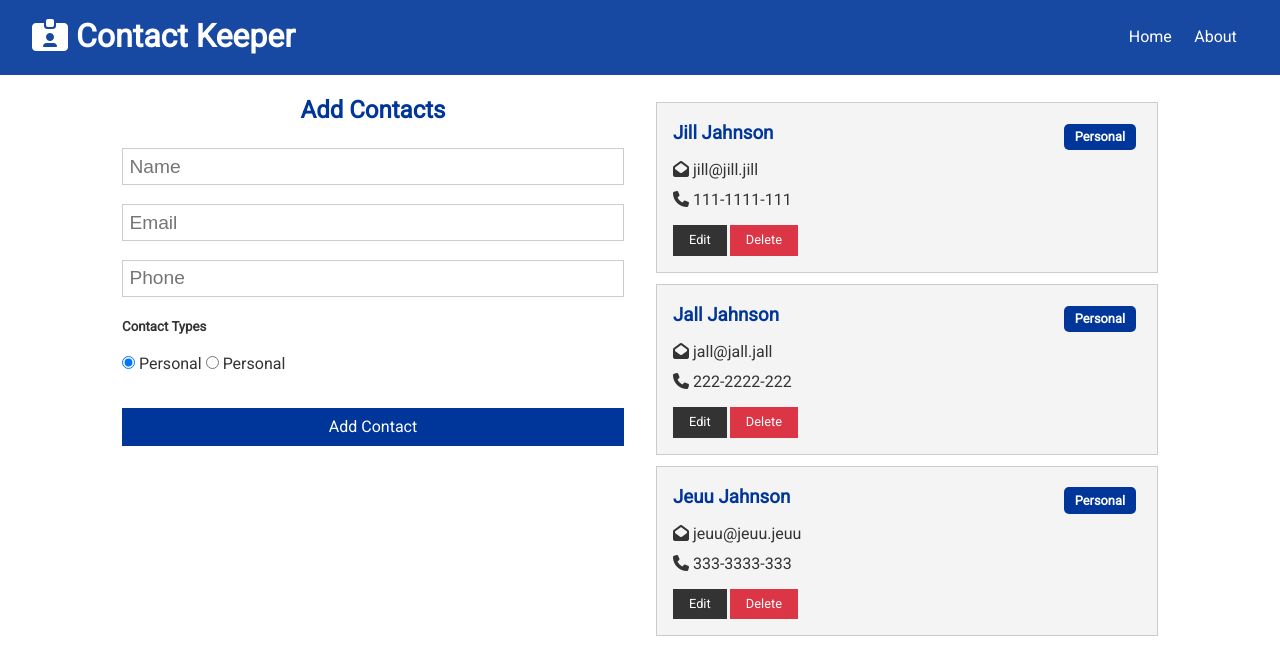
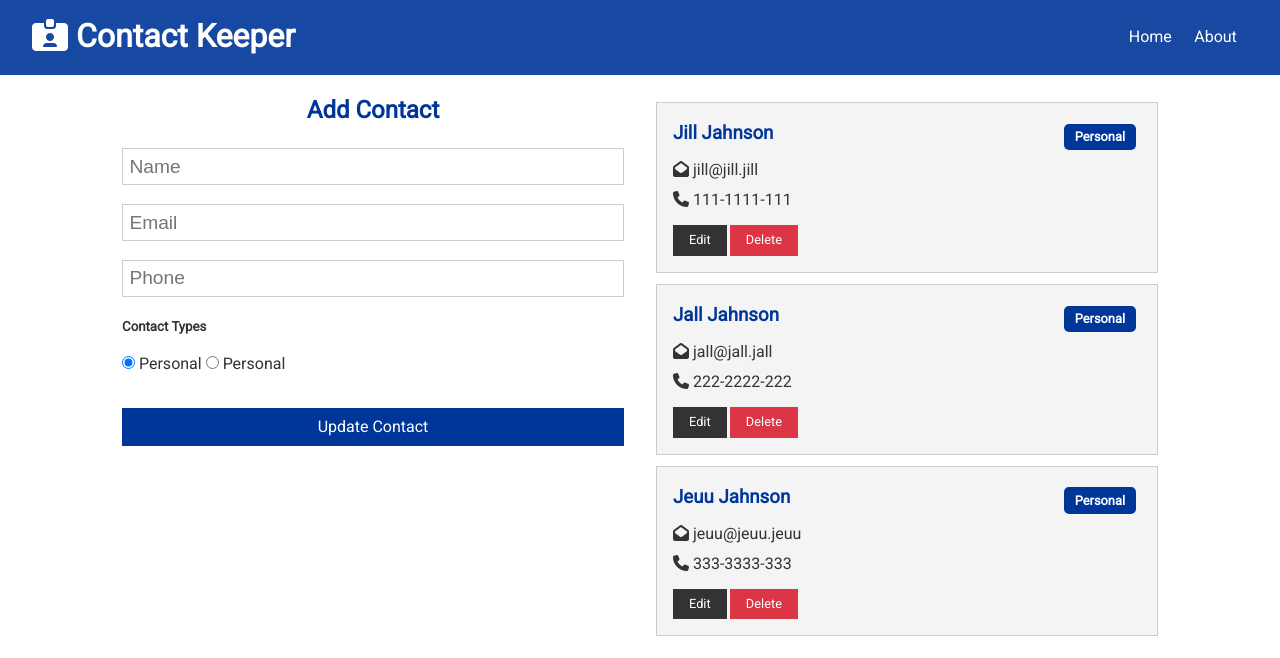
Before and after one commit to WilsonNet/contactkeeper, a React (Create React App) app in the folder client/: page / in a window 1280 px wide. Shown: the top 658 px of the page. Built offline with nearby package versions, Linux system fonts and the light colour scheme.

Commit message:
Updating button on crrent

```diff
--- a/client/src/components/contacts/ContactForm.js
+++ b/client/src/components/contacts/ContactForm.js
@@ -43,7 +43,7 @@ const ContactForm = () => {
   };
   return (
     <form onSubmit={onSubmit}>
-      <h2 className="text-primary">Add Contacts</h2>
+      <h2 className="text-primary">{current ? 'Edit Contact' : 'Add Contact'}</h2>
       <input
         type="text"
         name="name"
@@ -85,7 +85,7 @@ const ContactForm = () => {
       <div>
         <input
           type="submit"
-          value="Add Contact"
+          value={current ? 'Add Contact' : 'Update Contact'}
           className="btn btn-primary btn-block"
         />
       </div>
```
